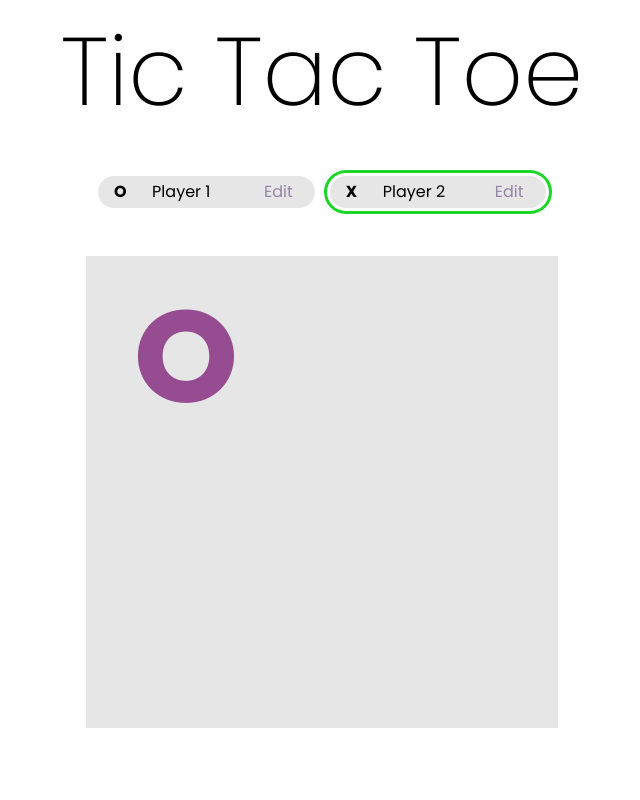
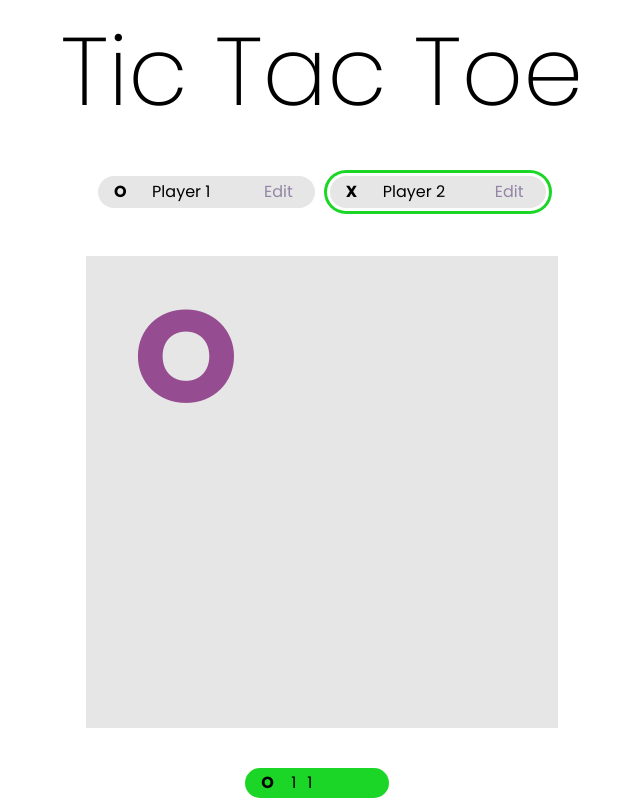
Before and after one commit to samko945/tic-tac-toe-react, a React (Vite) app: page / in a window 1280 px wide. Both pictures are taken after a click on the button 504 px from the left and 356 px from the top of the page. Shown: the whole page, without its empty margins (318-958 px from the left). Built offline with nearby package versions, Linux system fonts and the light colour scheme.

Commit message:
create Log component

```diff
--- a/src/App.jsx
+++ b/src/App.jsx
@@ -1,6 +1,7 @@
 import { useState } from "react";
 import { WINNING_COMBINATIONS } from "./winning-combinations";
 import Player from "./components/Player";
+import Log from "./components/Log";
 
 const PLAYERS = { O: "Player 1", X: "Player 2" };
 const INITIAL_GAME_BOARD = [
@@ -124,7 +125,7 @@ function App() {
 					<button onClick={handleRestart}>Play again!</button>
 				</section>
 			)}
-			<section id="log"></section>
+			<Log gameTurns={gameTurns} />
 		</main>
 	);
 }
--- /dev/null
+++ b/src/components/Log.jsx
@@ -0,0 +1,18 @@
+export default function Log({ gameTurns }) {
+	console.log(gameTurns);
+	return (
+		<section id="log">
+			<ol>
+				{gameTurns.map((turn) => (
+					<li key={turn.tile} className="log-turn">
+						<span className="log-player">{turn.player}</span>
+						<span className="log-tile">
+							<span className="log-turn-col">{turn.tile.colIndex + 1}</span>
+							<span className="log-turn-row">{turn.tile.rowIndex + 1}</span>
+						</span>
+					</li>
+				))}
+			</ol>
+		</section>
+	);
+}
--- a/src/index.css
+++ b/src/index.css
@@ -98,11 +98,6 @@ h1 {
 	background-color: rgb(230, 230, 230);
 	border-radius: 100vh;
 	padding: 0.2rem 0.6rem;
-	position: relative;
-}
-
-.player.active {
-	/* box-shadow: 0 0 0px 2px rgb(63, 184, 73); */
 	position: relative;
 }
 
@@ -222,6 +217,7 @@ h1 {
 }
 
 #game-over {
+	z-index: 100;
 	position: absolute;
 	top: 0;
 	left: 0;
@@ -262,3 +258,47 @@ h1 {
 	box-shadow: 0 4px 10px rgba(0, 0, 0, 0.62);
 	transform: scale(1.1);
 }
+
+#log {
+	/* z-index: 0; */
+	position: fixed;
+	bottom: 0;
+	left: 0;
+	display: flex;
+	width: 100vw;
+	justify-content: center;
+}
+
+#log ol {
+	list-style: none;
+	display: flex;
+	flex-direction: row-reverse;
+	align-items: center;
+}
+
+.log-turn {
+	width: 9rem;
+	padding: 0.2rem 1rem;
+	margin: 0.1rem;
+	border-radius: 100vh;
+	background-color: rgb(230, 230, 230);
+	/* background-color: rgb(27, 214, 39); */
+	transition: all ease 1s;
+	margin-left: -3rem;
+}
+
+.log-turn:nth-child(1) {
+	background-color: rgb(27, 214, 39);
+}
+
+.log-player {
+	width: 1rem;
+	font-weight: 700;
+	margin-right: 0.75rem;
+}
+
+.log-tile * {
+	display: inline-block;
+	width: 1rem;
+	text-align: center;
+}
```
